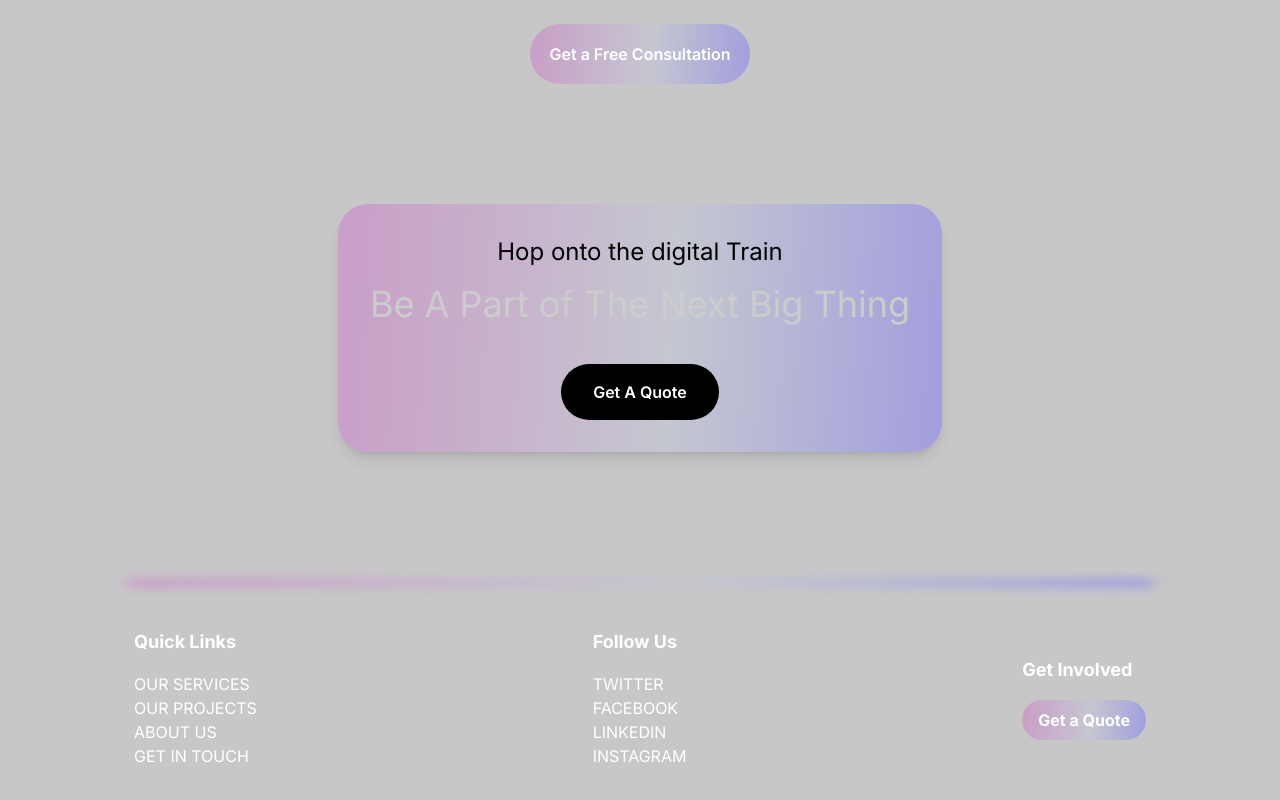
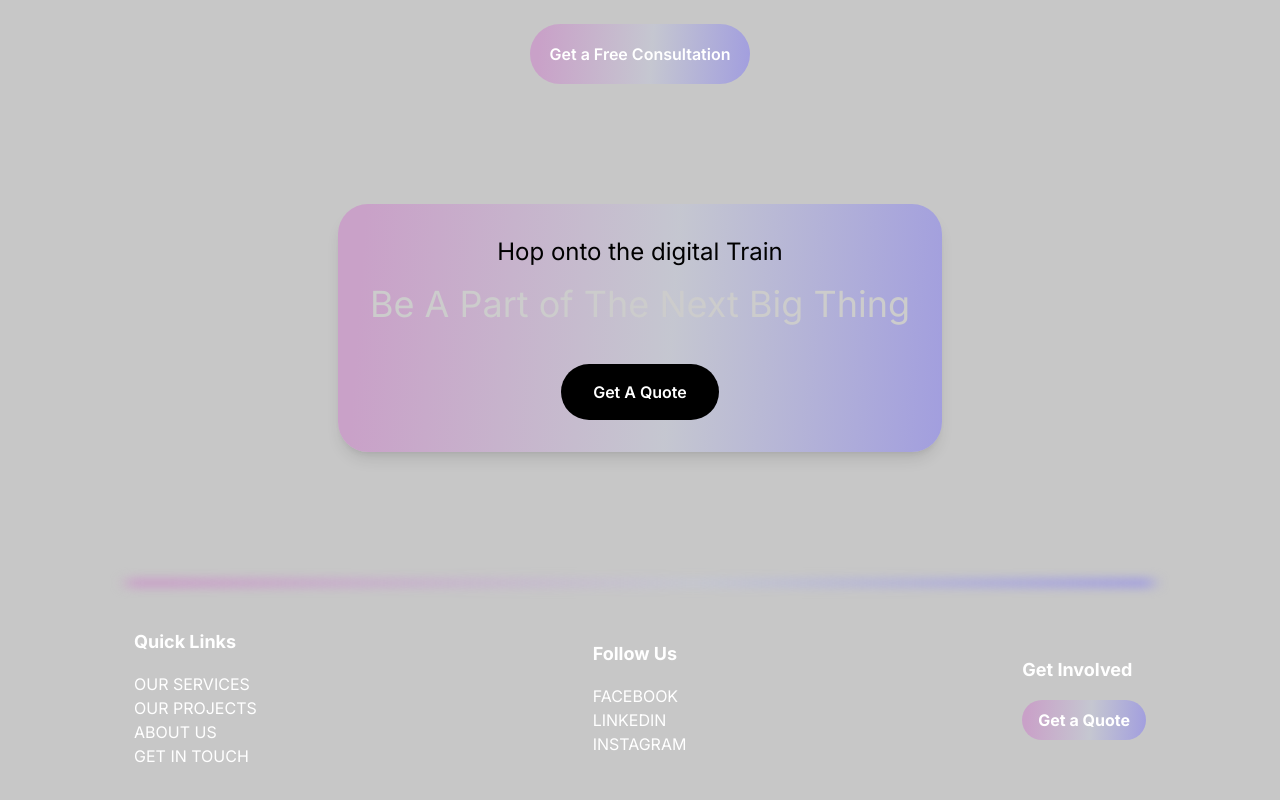
Before and after one commit to CatherineALSKFF/lanuitech, a Next.js app: page / in a window 1280 px wide. Shown: the part 1986-2786 px from the top of the page. Built offline with nearby package versions, Linux system fonts and the light colour scheme.

Commit message:
add footer items

```diff
--- a/src/app/components/Footer.jsx
+++ b/src/app/components/Footer.jsx
@@ -19,10 +19,9 @@ const Footer = () => {
         <div className="mb-8 md:mb-0">
           <h4 className="font-bold text-lg mb-4">Follow Us</h4>
           <ul>
-            <li><a href="https://twitter.com/yourhandle" className="hover:text-gray-300">TWITTER</a></li>
-            <li><a href="https://facebook.com/yourhandle" className="hover:text-gray-300">FACEBOOK</a></li>
-            <li><a href="https://linkedin.com/yourhandle" className="hover:text-gray-300">LINKEDIN</a></li>
-            <li><a href="https://instagram.com/yourhandle" className="hover:text-gray-300">INSTAGRAM</a></li>
+            <li><a href="https://www.facebook.com/profile.php?id=61555972621459" className="hover:text-gray-300">FACEBOOK</a></li>
+            <li><a href="https://www.linkedin.com/company/lanuit-tech/" className="hover:text-gray-300">LINKEDIN</a></li>
+            <li><a href="https://www.instagram.com/lanuit_tech/" className="hover:text-gray-300">INSTAGRAM</a></li>
           </ul>
         </div>
 
```
